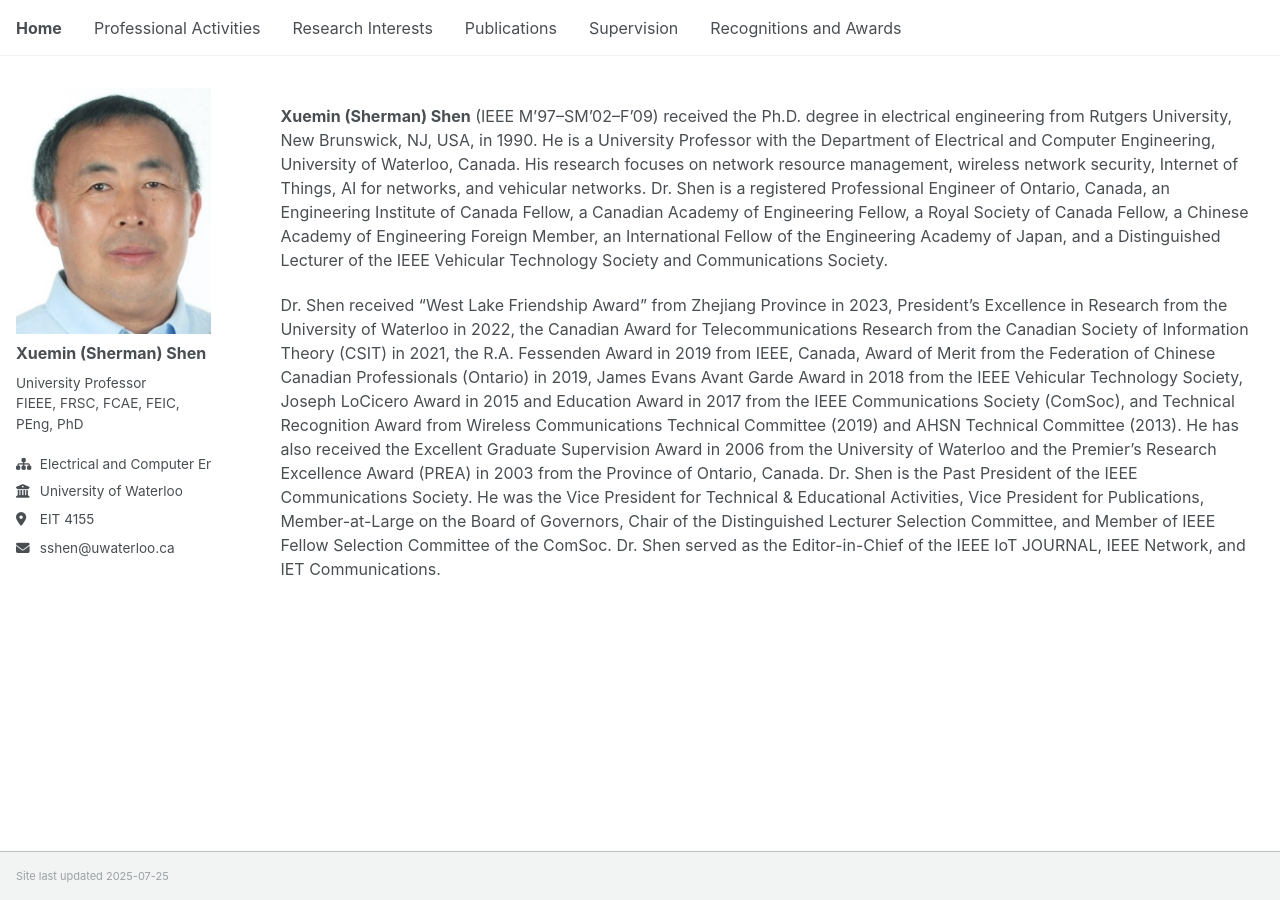
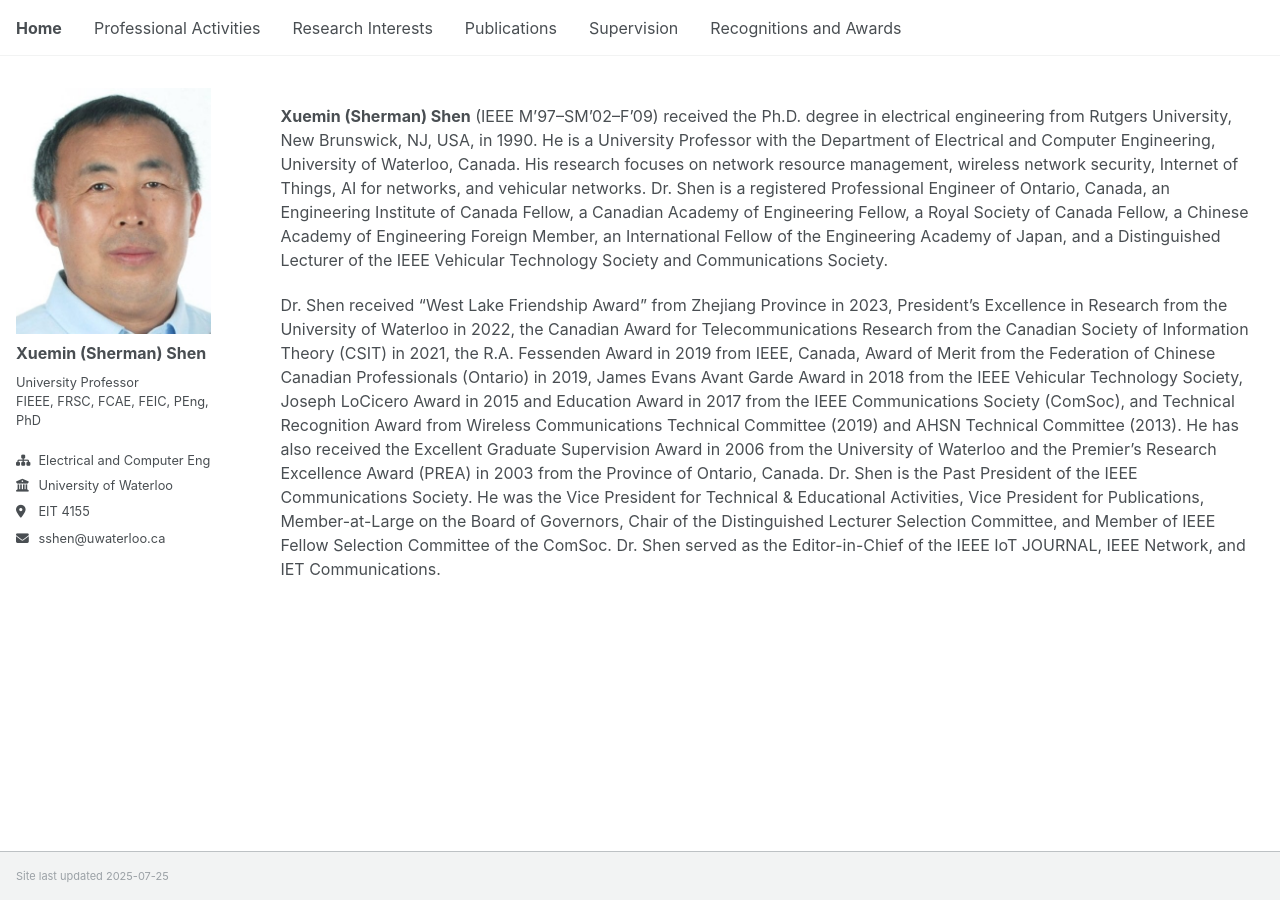
Before and after one commit to m64he/sshen, a Jekyll site: the page built from _pages/about.md, in a window 1280 px wide. Built offline with Jekyll 4.4.1, drawn with Linux system fonts in a browser that asks for light colours; a script that is not in the unit is left out.

Commit message:
Update _sidebar.scss

```diff
--- a/_sass/layout/_sidebar.scss
+++ b/_sass/layout/_sidebar.scss
@@ -51,7 +51,7 @@
 
   p, li {
     font-family: $sans-serif;
-    font-size: 0.85em; //$type-size-6;
+    font-size: 0.8em; //$type-size-6;
     line-height: 1.5;
   }
 
```
